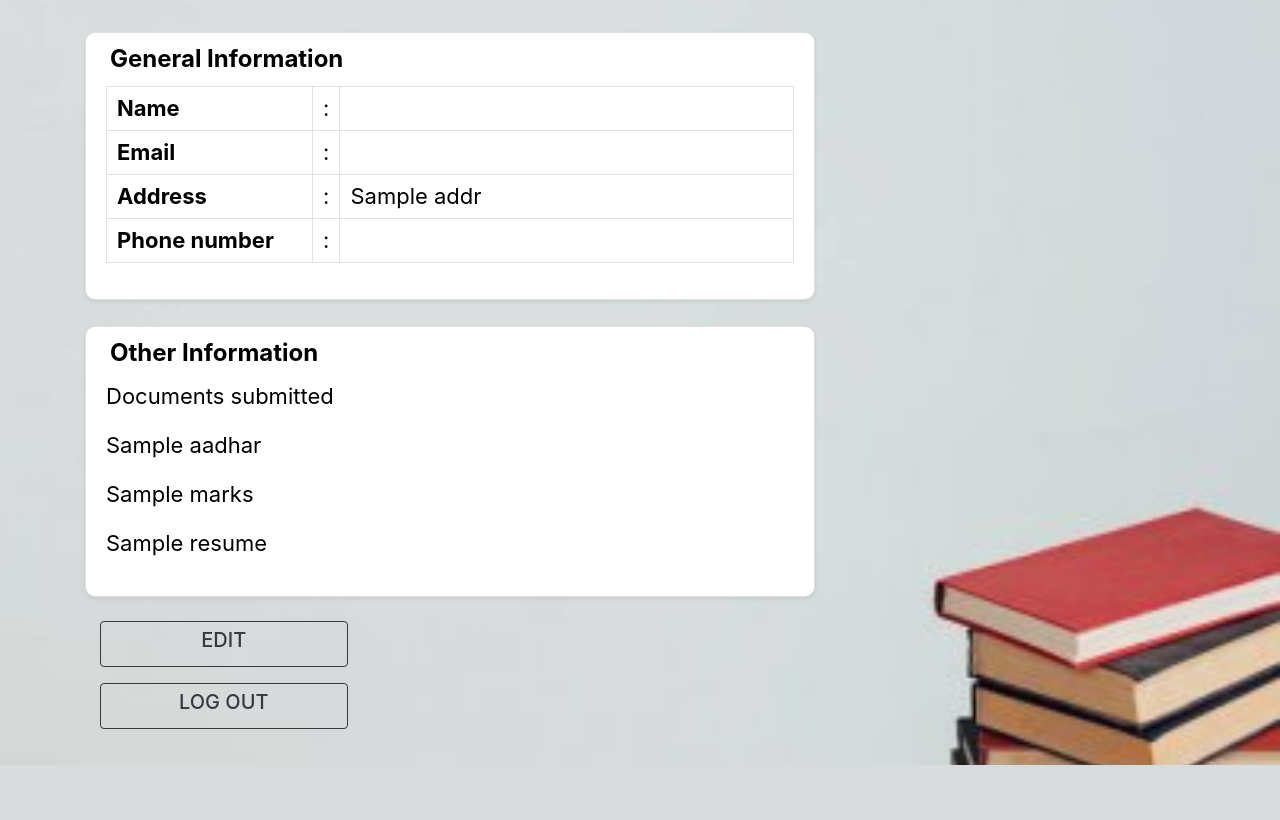
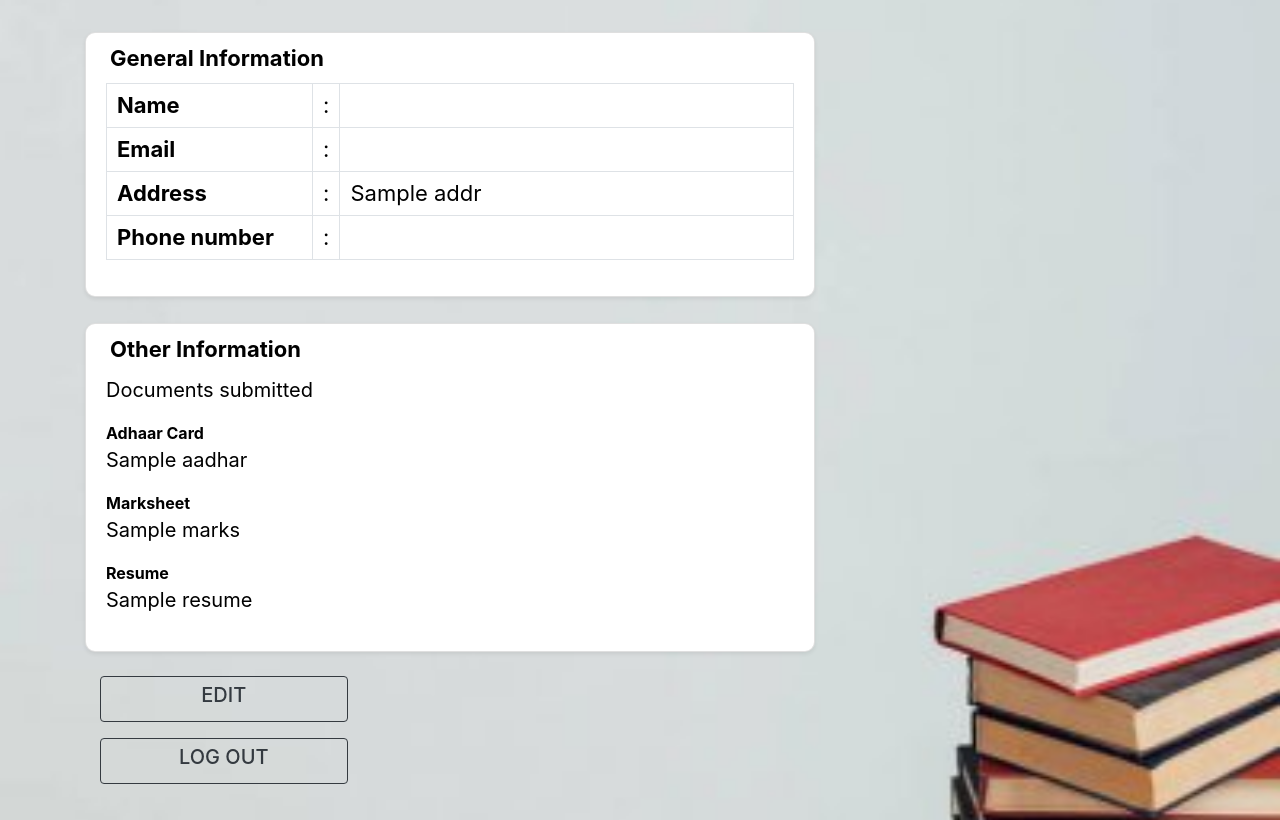
Before and after one commit to Incognitosin01/User_registration, a Django app: template Internship_task/Home/templates/html/index.html in a window 1280 px wide. Shown: the part 68-888 px from the top of the page. Before the commit the page ends 833 px from the top, so only its background shows below. Run offline with Django 3.2, Linux system fonts and the light colour scheme; the template is opened without the code that fills it: most values are stand-ins (such as "Sample title", 1, 10 or a date in 2020); some libraries are stand-ins or nearby versions.

Commit message:
User data added in profile and Application fields are dynamically filled

```diff
--- a/Internship_task/Home/static/style.css
+++ b/Internship_task/Home/static/style.css
@@ -22,12 +22,12 @@
 }
 
 .user-profile .card h3 {
-    font-size: 24px;
+    font-size: 22px;
     font-weight: 700;
 }
 
 .user-profile .card p {
-    font-size: 22px;
+    font-size: 20px;
     color: #000;
 }
 
--- a/Internship_task/Home/templates/html/index.html
+++ b/Internship_task/Home/templates/html/index.html
@@ -66,9 +66,10 @@
           </div>
           <div class="card-body pt-0">
               <p>Documents submitted</p>
-              <p>{{aadhar}}</p>
-              <p>{{marks}}</p>
-              <p>{{resume}}</p>
+
+              <b>Adhaar Card</b><p>{{aadhar}}</p>
+              <b>Marksheet</b><p>{{marks}}</p>
+              <b>Resume</b><p>{{resume}}</p>
 
           </div>
         </div>
--- a/Internship_task/Home/views.py
+++ b/Internship_task/Home/views.py
@@ -114,7 +114,7 @@
         return redirect(reverse('Home:login'))
     logout(request)
     messages.success(request, 'Successfully logged out')
-    return redirect(reverse('Home:register'))
+    return redirect(reverse('Home:login'))
 
 def profile(request):
     if request.user.is_anonymous:
```
Also changed, not shown: Internship_task/db.sqlite3.
